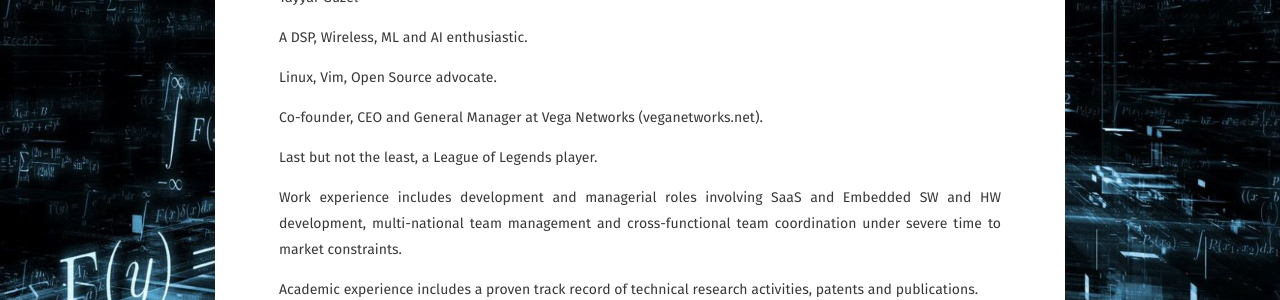
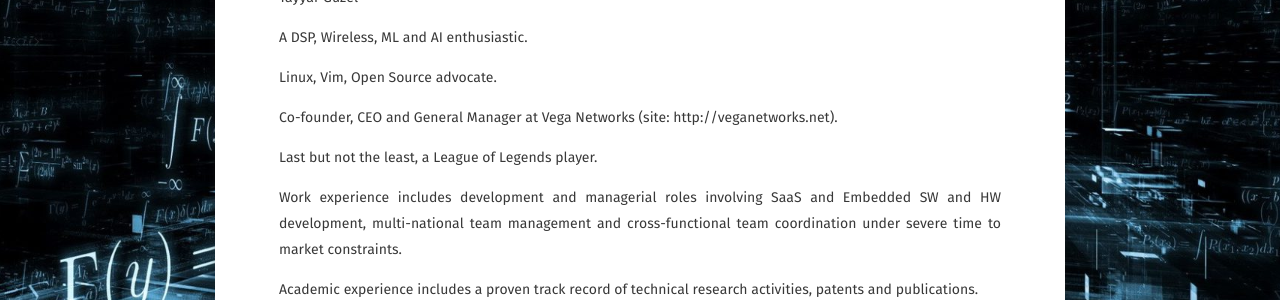
Before and after one commit to tayyarg/tayyarg.github.io, a Jekyll site: the page built from _posts/2018-01-01-about.md, in a window 1280 px wide and 900 px high. Shown: the part 425-725 px from the top of the window. Built offline with Jekyll 4.4.1, drawn with Linux system fonts in a browser that asks for light colours; some web fonts are replaced; comment, search, counter and statistics services are not loaded.

Commit message:
Update 2018-01-01-about.md

```diff
--- a/_posts/2018-01-01-about.md
+++ b/_posts/2018-01-01-about.md
@@ -11,7 +11,7 @@ A DSP, Wireless, ML and AI enthusiastic.
 
 Linux, Vim, Open Source advocate.
 
-Co-founder, CEO and General Manager at Vega Networks (veganetworks.net).
+Co-founder, CEO and General Manager at Vega Networks (site: http://veganetworks.net).
 
 Last but not the least, a League of Legends player.
 
@@ -61,6 +61,4 @@ Business Skills
 
 [tayyar.guzel@gmail.com](mailto:tayyar.guzel@gmail.com)
 
-<p align="center">
-<img src="https://hitcounter.pythonanywhere.com/count/tag.svg" alt="Hits">
-</p>
+<a href="https://www.freecounterstat.com" title="visitor counters"><img src="https://counter4.optistats.ovh/private/freecounterstat.php?c=cx3ac8d6kfuk49ch6bj6m322mq883cqy" border="0" title="visitor counters" alt="visitor counters"></a>
```
